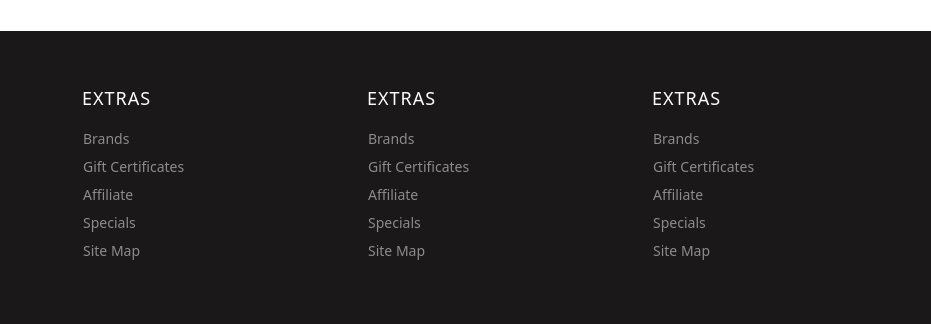
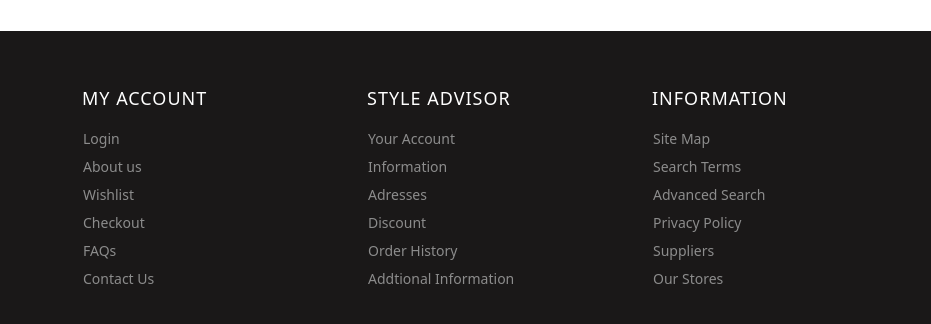
Before and after one commit to farabi-MzTech/FoodSite, a plain HTML site: page index.html in a window 1280 px wide. Shown: the part 2110-2434 px from the top of the page, 0-931 px from the left. Drawn offline with Linux system fonts and the light colour scheme; files whose address does not match are found by name.

Commit message:
contentName

```diff
--- a/index.html
+++ b/index.html
@@ -285,72 +285,81 @@
 
 
 <!-- Footer -->
-<!--footer start-->
+
 <footer>
   <div class="container">
       <div class="row">
           <div class="col-md-3">
               <div class="footer">
-                  <h5>Extras</h5>
+                  <h5>MY ACCOUNT</h5>
               <ul>
                   <li>
-                      <a href="#">Brands</a>
+                      <a href="#">Login</a>
                   </li>
                   <li>
-                      <a href="#">Gift Certificates</a>
+                      <a href="#">About us</a>
                   </li>
                   <li>
-                      <a href="#">Affiliate</a>
+                      <a href="#">Wishlist</a>
                   </li>
                   <li>
-                      <a href="#">Specials</a>
+                      <a href="#">Checkout</a>
                   </li>
                   <li>
-                      <a href="#">Site Map</a>
+                      <a href="#">FAQs</a>
+                  </li>
+                  <li>
+                    <a href="#">Contact Us</a>
                 </li>
               </ul>
               </div>
           </div>
           <div class="col-md-3">
                   <div class="footer">
-                      <h5>Extras</h5>
+                      <h5>STYLE ADVISOR</h5>
                   <ul>
                       <li>
-                          <a href="#">Brands</a>
+                          <a href="#">Your Account</a>
                       </li>
                       <li>
-                          <a href="#">Gift Certificates</a>
+                          <a href="#">Information</a>
                       </li>
                       <li>
-                          <a href="#">Affiliate</a>
+                          <a href="#">Adresses</a>
                       </li>
                       <li>
-                          <a href="#">Specials</a>
+                          <a href="#">Discount</a>
                       </li>
                       <li>
-                          <a href="#">Site Map</a>
+                          <a href="#">Order History</a>
+                      </li>
+                      <li>
+                        <a href="#">Addtional Information</a>
                     </li>
                   </ul>
                   </div>
               </div>
               <div class="col-md-3">
                       <div class="footer">
-                          <h5>Extras</h5>
+                          <h5>INFORMATION</h5>
                       <ul>
                           <li>
-                              <a href="#">Brands</a>
+                              <a href="#">Site Map</a>
                           </li>
                           <li>
-                              <a href="#">Gift Certificates</a>
+                              <a href="#">Search Terms</a>
                           </li>
                           <li>
-                              <a href="#">Affiliate</a>
+                              <a href="#">Advanced Search</a>
                           </li>
                           <li>
-                              <a href="#">Specials</a>
+                              <a href="#">Privacy Policy</a>
                           </li>
                           <li>
-                              <a href="#">Site Map</a>
+                              <a href="#">Suppliers</a>
+                          </li>
+                          <li>
+                            <a href="#">Our Stores</a>
                         </li>
                       </ul>
                       </div>
```
Lines whose indentation alone changed are shown as unchanged.
